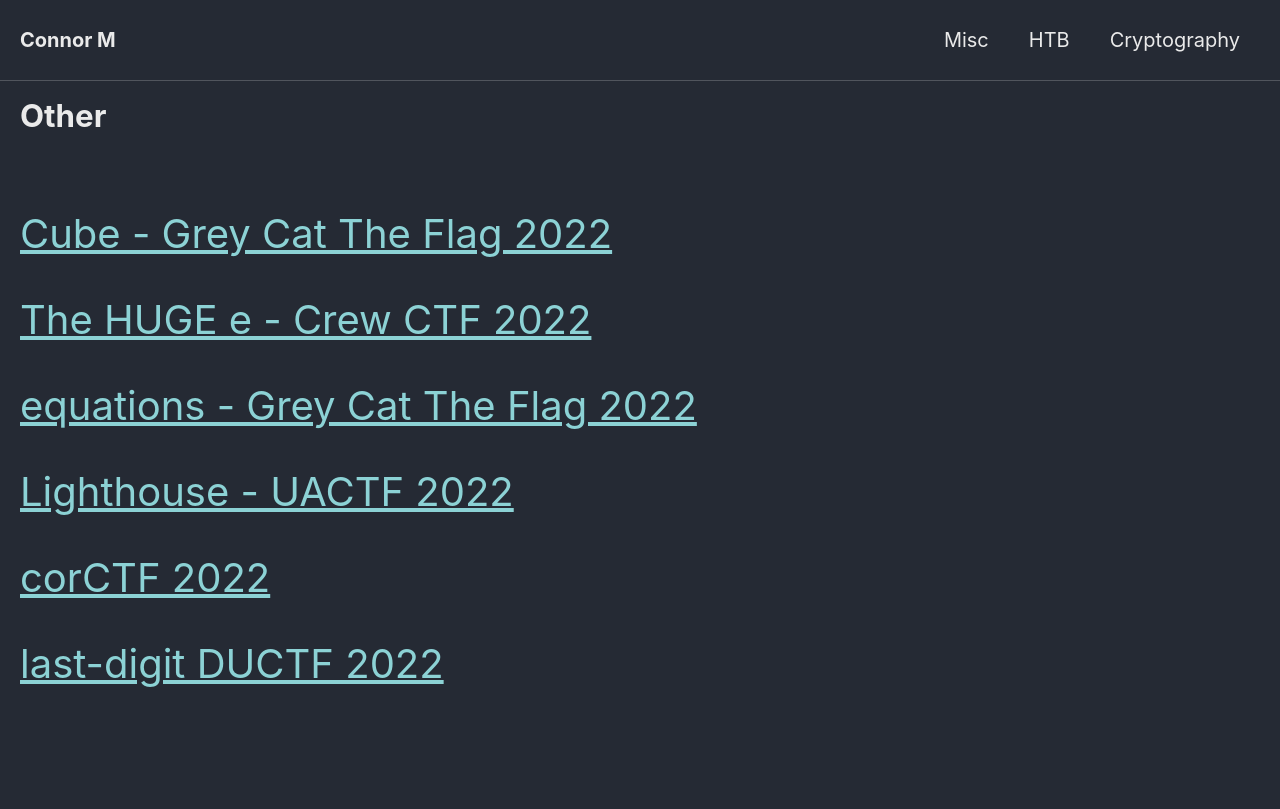
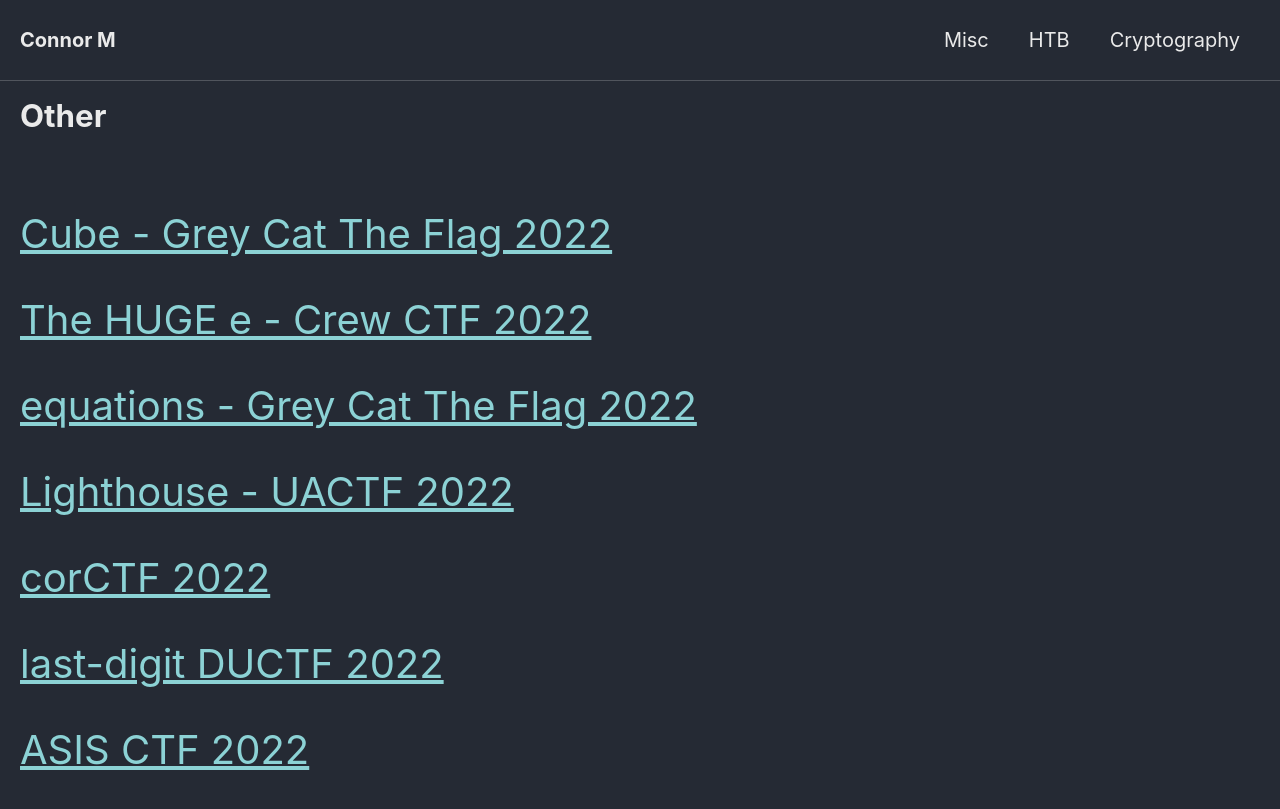
Before and after one commit to Connor-McCartney/Connor-McCartney.github.io, a Jekyll site: the page built from _pages/cryptography/other/other.md, in a window 1280 px wide. Shown: the top 809 px of the page. Built offline with Jekyll 4.4.1, drawn with Linux system fonts in a browser that asks for light colours; cached includes are drawn as plain includes.

Commit message:
Update other.md

```diff
--- a/_pages/cryptography/other/other.md
+++ b/_pages/cryptography/other/other.md
@@ -21,3 +21,6 @@ title: Other
 
 
 <span style="font-size:2em;">   [last-digit DUCTF 2022](/cryptography/other/last-digit-DUCTF-2022) </span> <br>
+
+
+<span style="font-size:2em;">   [ASIS CTF 2022](/cryptography/other/ASIS-CTF-2022) </span> <br>
```
